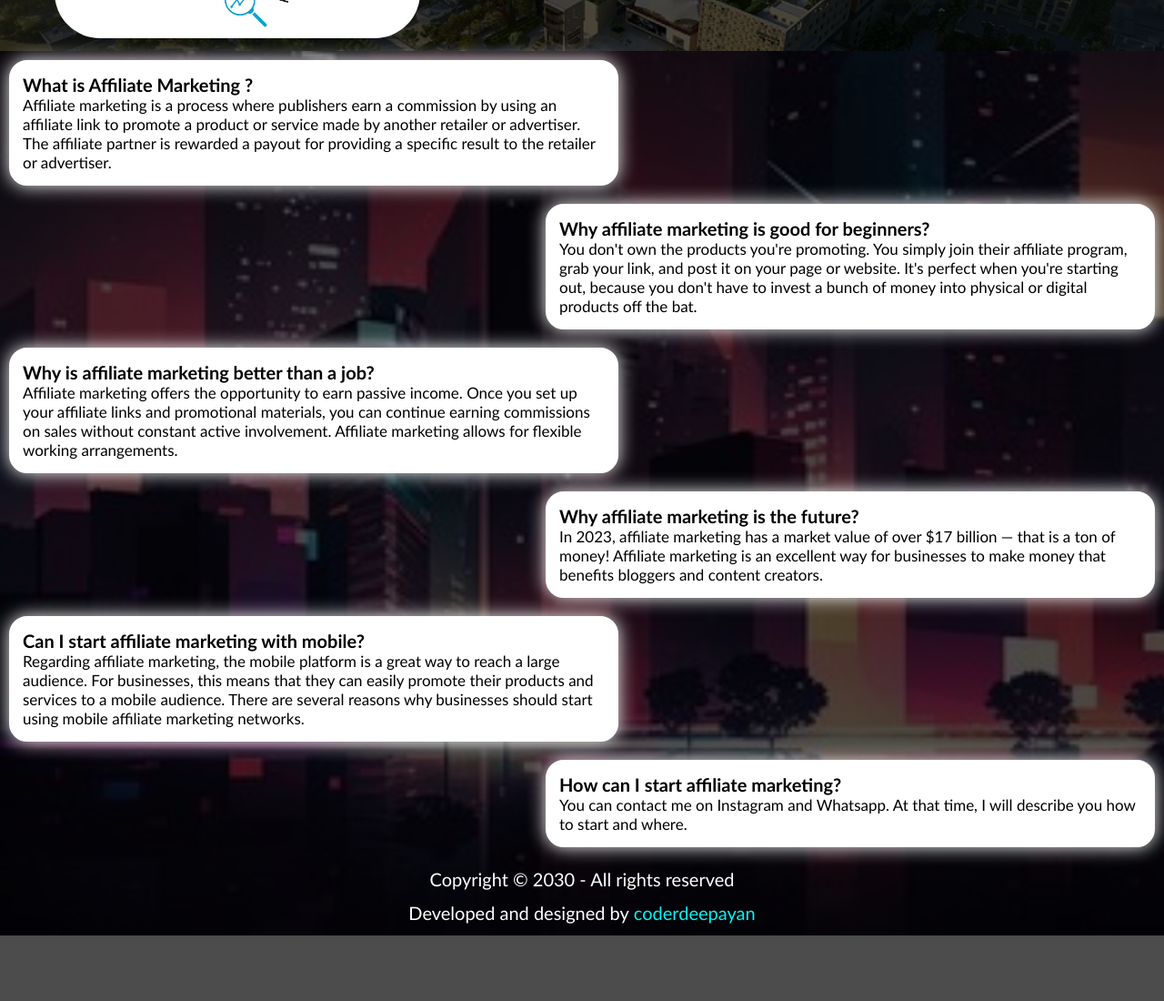
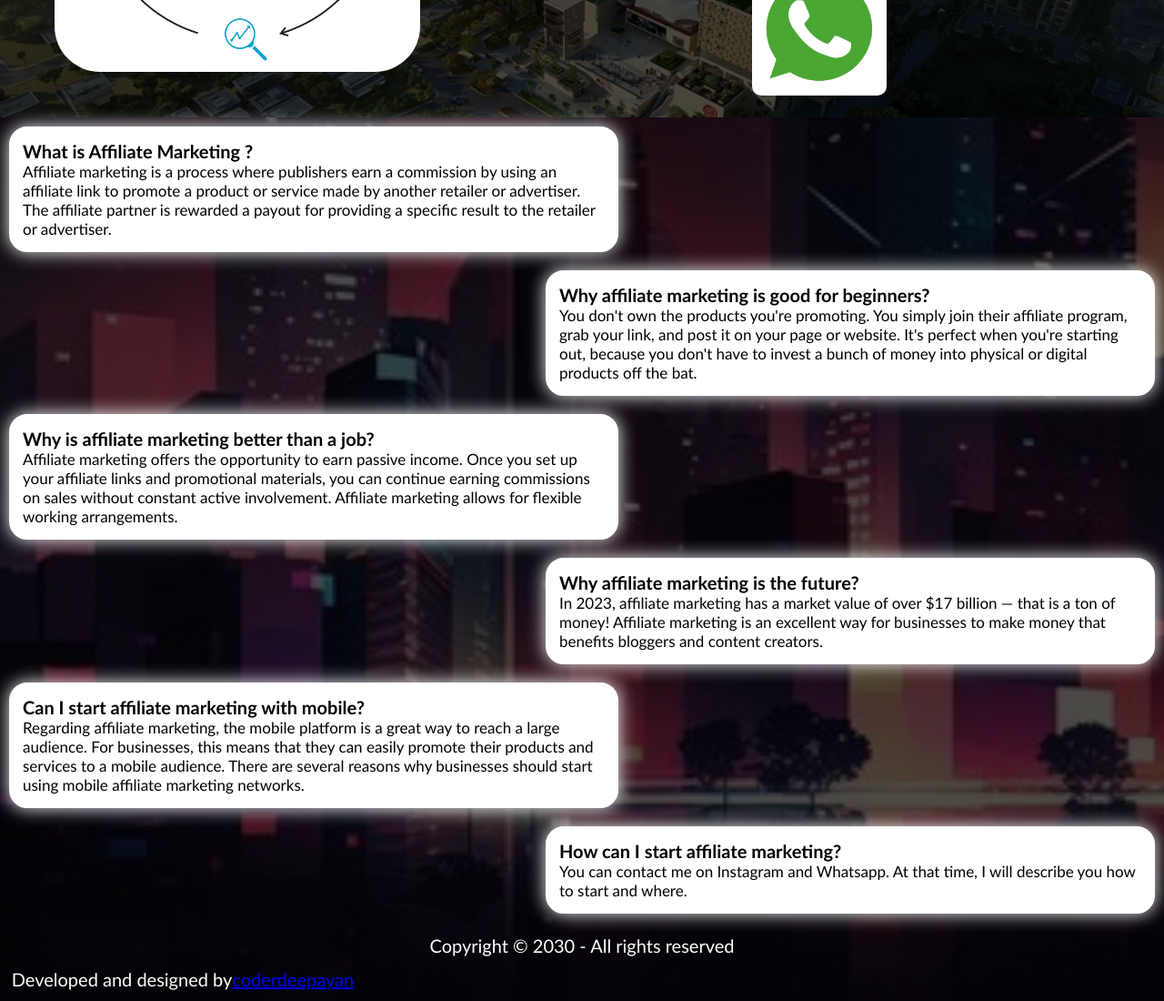
Before and after one commit to Deepayan2005/onlinebusiness, a plain HTML site: page index.html in a window 1280 px wide. Shown: the part 346-1446 px from the top of the page at 91% size. Before the commit the page ends 1374 px from the top, so only its background shows below. Drawn offline with Linux system fonts and the light colour scheme.

Commit message:
Update style.css

```diff
--- a/style.css
+++ b/style.css
@@ -12,7 +12,7 @@
 
 
 .icon{
-    width: 10%;
+    width: 20%;
     padding: 2px;
     border-radius: 10px;
     background-color: white;
@@ -126,13 +126,14 @@
     font-size: 20px;
     margin: 1%;
     display: flex;
-    justify-content: center;
     font-family: calibri;
 }
 
-.credit a{
+.credit-link{
+    font-size: 20px;
+    margin: 1%;
+    font-family: calibri;
     text-decoration: none;
-    padding-left: 5px;
     color: rgb(4, 242, 246);
 
 }
```
